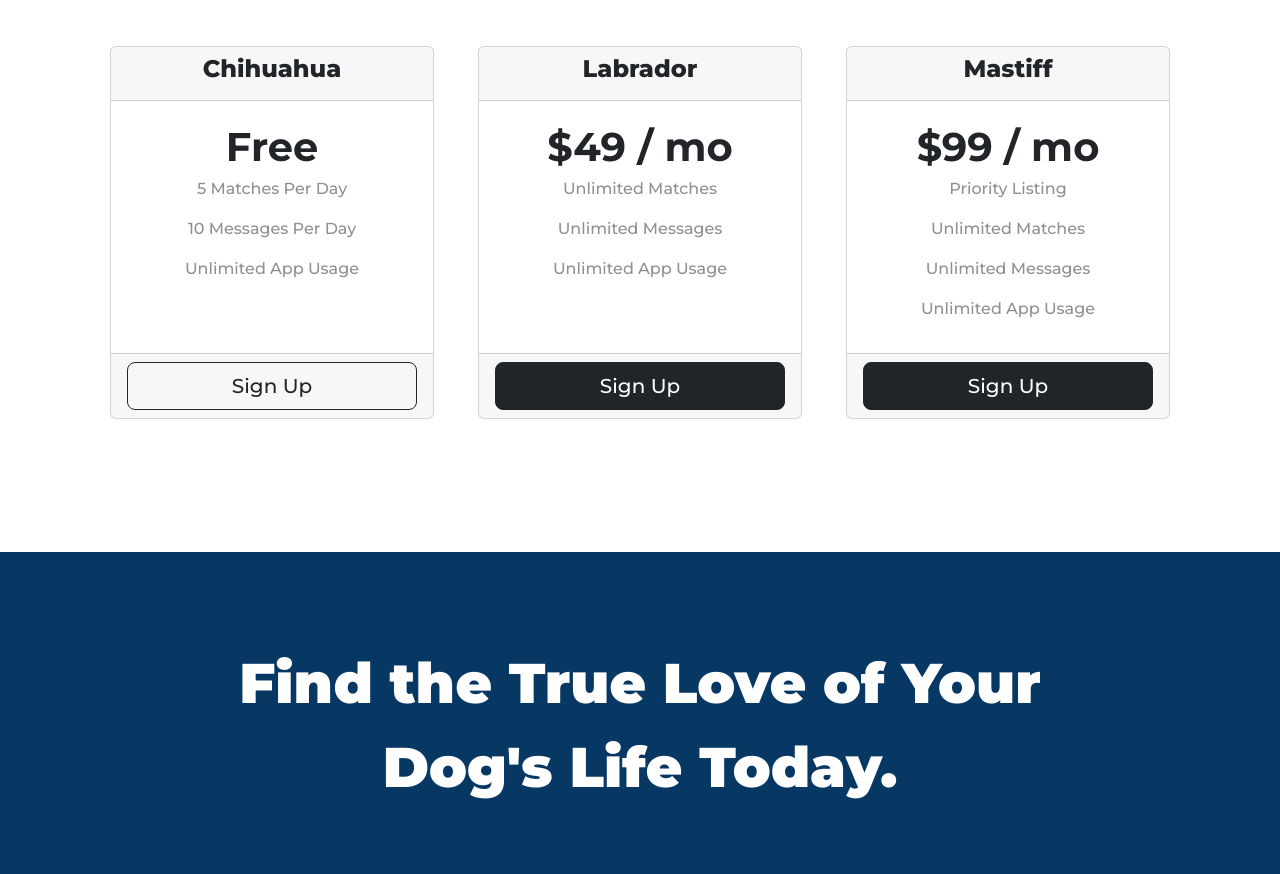
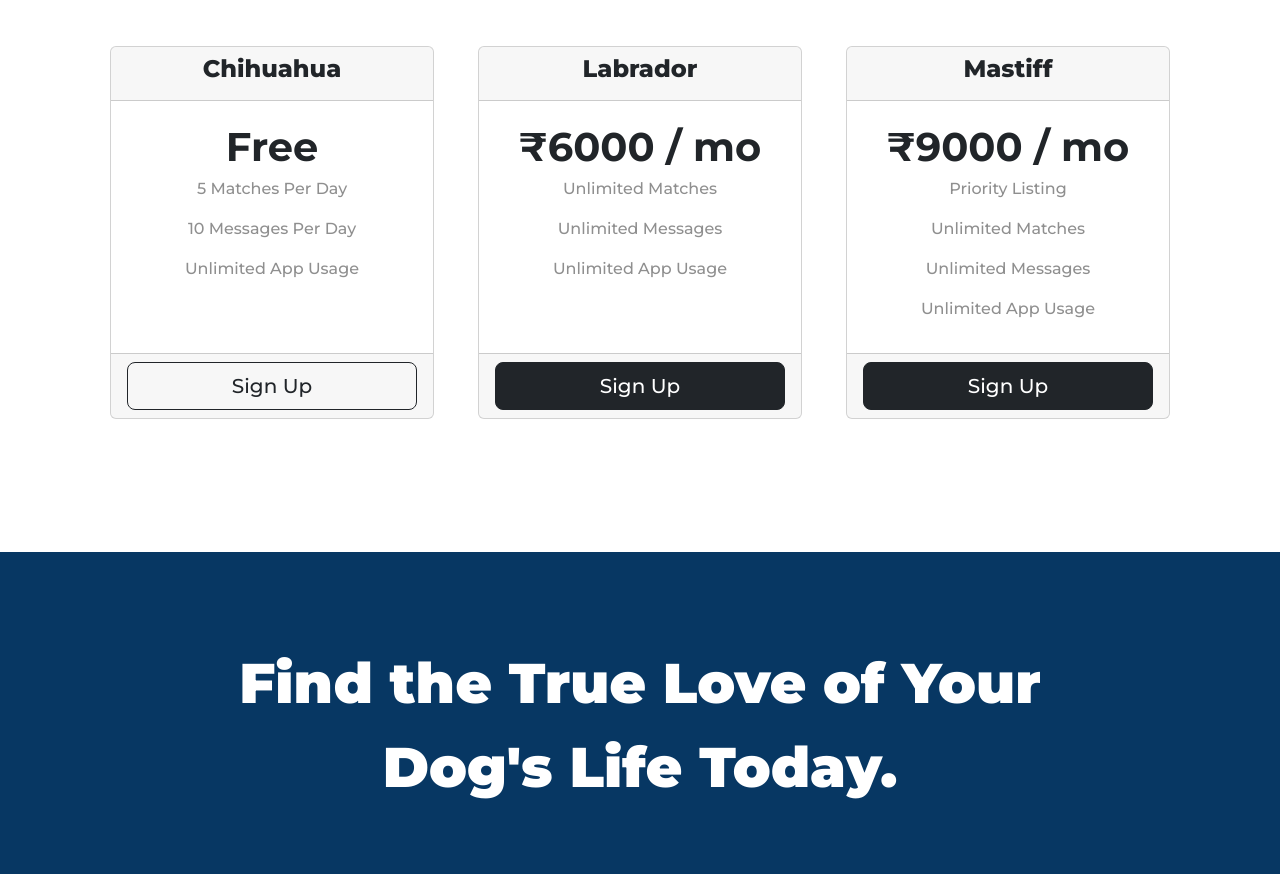
Before and after one commit to Mansi021/Happy-Paws-Online-Pet-Caring-Website, a plain HTML site: page index.html in a window 1280 px wide. Shown: the part 2013-2887 px from the top of the page. Drawn offline with nearby package versions, Linux system fonts and the light colour scheme.

Commit message:
Update index.html

```diff
--- a/index.html
+++ b/index.html
@@ -182,7 +182,7 @@
             <h3 class="card-titles">Labrador</h3>
           </div>
           <div class="card-body">
-            <h2 class="price-text">$49 / mo</h2>
+            <h2 class="price-text"> ₹6000 / mo</h2>
             <p>Unlimited Matches</p>
             <p>Unlimited Messages</p>
             <p>Unlimited App Usage</p>
@@ -199,7 +199,7 @@
             <h3 class="card-titles">Mastiff</h3>
           </div>
           <div class="card-body">
-            <h2 class="price-text">$99 / mo</h2>
+            <h2 class="price-text">₹9000 / mo</h2>
             <p>Priority Listing</p>
             <p>Unlimited Matches</p>
             <p>Unlimited Messages</p>
```
